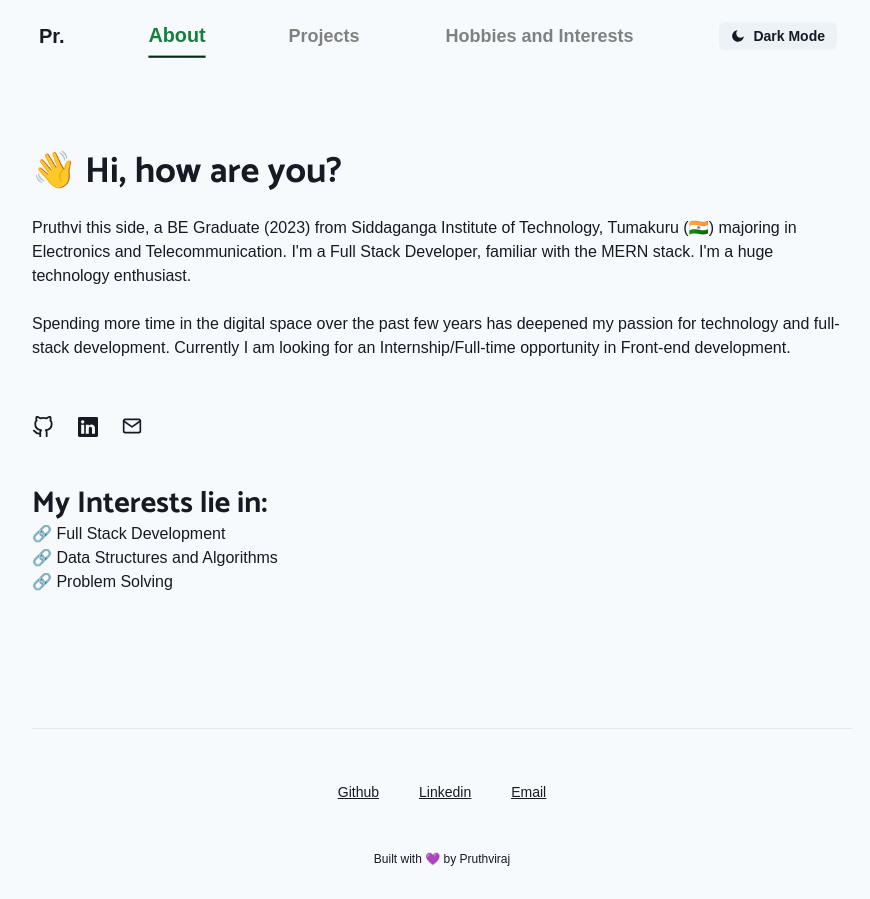
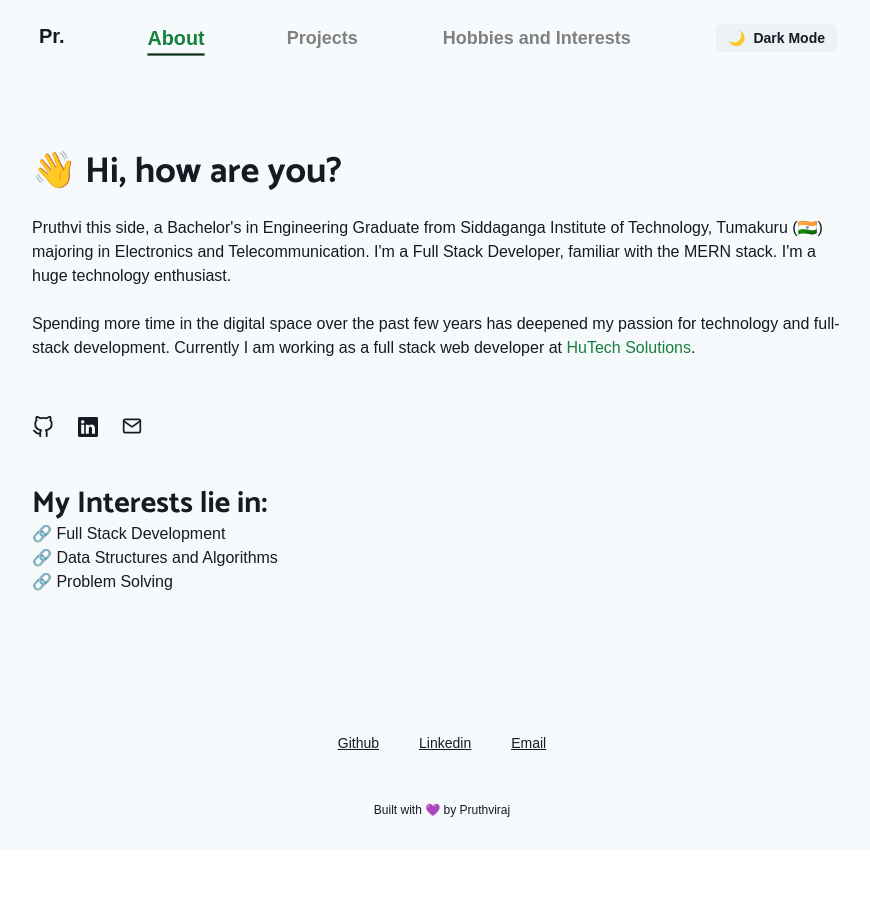
Before and after one commit to pruthviiiii/Mywebpage, a React (Create React App) app: page /about in a window 1280 px wide. Shown: the whole page, without its empty margins (198-1068 px from the left). After the commit the page ends 850 px from the top, so only its background shows below. Built offline with nearby package versions, Linux system fonts and the light colour scheme; a web font is replaced by a local one.

Commit message:
smallscreen toggle fixed

```diff
--- a/src/App.css
+++ b/src/App.css
@@ -118,3 +118,27 @@ footer {
     display: none;
   }
 }
+/* Optional if you're using plain CSS */
+.burgermenue {
+  position: fixed;
+  top: 0;
+  left: 0;
+  width: 100%;
+  height: 100%;
+  background-color: #f6f6f6; /* light mode */
+  display: flex;
+  justify-content: center;
+  align-items: center;
+  z-index: 50;
+}
+
+.dark .burgermenue {
+  background-color: #1a202c; /* dark mode */
+}
+
+.menu-box {
+  display: flex;
+  flex-direction: column;
+  gap: 10vh;
+  text-align: center;
+}
--- a/src/App.js
+++ b/src/App.js
@@ -1,19 +1,19 @@
-import React from "react";
+import React, { useState } from "react";
 import "./App.css";
 import Home from "./Home";
-import { useState } from "react";
 import About from "./Components/About";
-import { BrowserRouter as Router, Route, Link, Routes } from "react-router-dom";
 import Project from "./Components/Project";
 import HobbiesandInterests from "./Components/HobbiesandInterests";
-import { NavLink } from "react-router-dom";
+import { BrowserRouter as Router, Route, Link, Routes, NavLink } from "react-router-dom";
 
 function App() {
   const [darkmode, setDarkmode] = useState(false);
   const [menue, setMenue] = useState(false);
+
   const closebur = () => {
     setMenue(false);
   };
+
   const scrollUp2 = () => {
     window.scrollTo({
       top: 0,
@@ -22,12 +22,13 @@ function App() {
   };
 
   return (
-    <div className={`App ${darkmode && "dark"}  `}>
+    <div className={`App ${darkmode && "dark"}`}>
       <div className="bg-light-modeC dark:bg-Dark-modeC text-Dark-text dark:text-light-text">
         <Router>
           <div className="transition-colors">
-            <nav className="navdetail flex bg-nav-light dark:bg-nav-dark gap-2">
-              <div className="flex-1 flex justify-between ">
+            <nav className="navdetail flex bg-nav-light dark:bg-nav-dark gap-2 p-4 relative">
+              <div className="flex-1 flex justify-between items-center">
+                {/* Logo */}
                 <div className="flex-none">
                   <NavLink
                     to="/"
@@ -44,10 +45,10 @@ function App() {
                   >
                     Pr.
                   </NavLink>
+                </div>
 
-                </div>
-                <div className="router flex-1 flex justify-evenly font-semibold text-light-head">
-
+                {/* Links (Desktop Only) */}
+                <div className="router flex-1 justify-evenly font-semibold text-light-head hidden sm:flex">
                   <NavLink
                     to="/about"
                     onClick={scrollUp2}
@@ -63,91 +64,134 @@ function App() {
                     About
                   </NavLink>
 
-
-                  <NavLink to="/Projects" onClick={scrollUp2} className={({ isActive }) =>
+                  <NavLink
+                    to="/Projects"
+                    onClick={scrollUp2}
+                    className={({ isActive }) =>
                       `relative text-lg transition-all duration-200
                       hover:scale-110 hover:text-green-700
                       after:content-[''] after:absolute after:left-0 after:bottom-[-2px]
                       after:w-0 after:h-[2px] after:bg-green-950 after:transition-all after:duration-300
                       hover:after:w-full
                       ${isActive ? "scale-110 text-green-700 after:w-full" : ""}`
-  } >Projects</NavLink>
+                    }
+                  >
+                    Projects
+                  </NavLink>
 
-
-                  <NavLink to="/Hobbies" onClick={scrollUp2} className={({ isActive }) =>
+                  <NavLink
+                    to="/Hobbies"
+                    onClick={scrollUp2}
+                    className={({ isActive }) =>
                       `relative text-lg transition-all duration-200
                       hover:scale-110 hover:text-green-700
                       after:content-[''] after:absolute after:left-0 after:bottom-[-2px]
                       after:w-0 after:h-[2px] after:bg-green-950 after:transition-all after:duration-300
                       hover:after:w-full
                       ${isActive ? "scale-110 text-green-700 after:w-full" : ""}`
-  } >Hobbies and Interests</NavLink>
+                    }
+                  >
+                    Hobbies and Interests
+                  </NavLink>
+                </div>
 
-                </div>
-                <div className="flex-none mr-2 font-semibold text-sm gap-3">
+                {/* Desktop Dark Mode Toggle */}
+                <div className="flex-none mr-2 font-semibold text-sm gap-3 hidden sm:flex">
                   {darkmode ? (
                     <div
                       className="flex gap-2 px-3 py-1 rounded-md cursor-pointer bg-[rgba(255,255,255,0.08)]"
-                      onClick={() => { setDarkmode(!darkmode); }}
+                      onClick={() => setDarkmode(false)}
                     >
-                      <svg
-                        className="mt-[0.20rem]"
-                        stroke="currentColor"
-                        fill="currentColor"
-                        strokeWidth="0"
-                        viewBox="0 0 24 24"
-                        aria-hidden="true"
-                        height="1em"
-                        width="1em"
-                        xmlns="http://www.w3.org/2000/svg"
-                      >
-                        <g>
-                          <path fill="none" d="M0 0h24v24H0z" />
-                          <path d="M12 18a6 6 0 1 1 0-12 6 6 0 0 1 0 12z" />
-                        </g>
-                      </svg>
-                      <span className="text-[#e2e8f0]">Light Mode</span>
+                      🌞 <span className="text-[#e2e8f0]">Light Mode</span>
                     </div>
                   ) : (
                     <div
-                      className="flex gap-2 px-3 py-1 rounded-md cursor-pointer bg-[#edf2f7] relative"
-                      onClick={() => { setDarkmode(!darkmode); }}
+                      className="flex gap-2 px-3 py-1 rounded-md cursor-pointer bg-[#edf2f7]"
+                      onClick={() => setDarkmode(true)}
                     >
-                      <svg
-                        className="mt-[0.20rem]"
-                        stroke="currentColor"
-                        fill="currentColor"
-                        strokeWidth="0"
-                        viewBox="0 0 24 24"
-                        aria-hidden="true"
-                        height="1em"
-                        width="1em"
-                        xmlns="http://www.w3.org/2000/svg"
-                      >
-                        <g>
-                          <path fill="none" d="M0 0h24v24H0z" />
-                          <path d="M11.38 2.019a7.5 7.5 0 1 0 10.6 10.6C21.662 17.854 17.316 22 12.001 22 6.477 22 2 17.523 2 12c0-5.315 4.146-9.661 9.38-9.981z" />
-                        </g>
-                      </svg>
-                      <span>Dark Mode</span>
+                      🌙 <span>Dark Mode</span>
                     </div>
                   )}
+                </div>
+
+                {/* Mobile Buttons: Dark Mode & Burger */}
+                <div className="flex sm:hidden items-center gap-3">
+                  {/* Mobile Dark Mode Toggle */}
+                  <div className="flex-none font-semibold text-sm">
+                    {darkmode ? (
+                      <div
+                        className="flex gap-2 px-2 py-1 rounded-md cursor-pointer bg-[rgba(255,255,255,0.08)]"
+                        onClick={() => setDarkmode(false)}
+                      >
+                        🌞
+                      </div>
+                    ) : (
+                      <div
+                        className="flex gap-2 px-2 py-1 rounded-md cursor-pointer bg-[#edf2f7]"
+                        onClick={() => setDarkmode(true)}
+                      >
+                        🌙
+                      </div>
+                    )}
+                  </div>
+
+                  {/* Burger Menu Button */}
+                  <button
+                    onClick={() => setMenue(!menue)}
+                    className="text-xl focus:outline-none"
+                  >
+                    ☰
+                  </button>
                 </div>
               </div>
             </nav>
 
-            <div className="containerr">
+            {/* Burger Menu Content (Mobile Only) */}
             {menue && (
-                <div className="burgermenue">
-                  <div className="menu-box pt-[20vh] flex flex-col gap-[10vh] text-2xl sm:text-3xl bg-[#f6f6f6] dark:bg-[#1a202c] text-Dark-text dark:text-light-text">
-                    <Link to="/" onClick={() => { closebur(); scrollUp2(); }}>Home</Link>
-                    <Link to="/about" onClick={() => { closebur(); scrollUp2(); }}>About</Link>
-                    <Link to="/projects" onClick={() => { closebur(); scrollUp2(); }}>Projects</Link>
-                    <Link to="/Hobbies" onClick={() => { closebur(); scrollUp2(); }}>Hobbies and Interests</Link>
+              <div className="burgermenue sm:hidden fixed top-0 left-0 w-full h-full bg-[rgba(0,0,0,0.5)] z-50">
+                <div className="menu-box pt-[20vh] flex flex-col items-center gap-[10vh] text-2xl sm:text-3xl bg-[#f6f6f6] dark:bg-[#1a202c] text-Dark-text dark:text-light-text h-full">
+                  <Link
+                    to="/"
+                    onClick={() => {
+                      closebur();
+                      scrollUp2();
+                    }}
+                  >
+                    Home
+                  </Link>
+                  <Link
+                    to="/about"
+                    onClick={() => {
+                      closebur();
+                      scrollUp2();
+                    }}
+                  >
+                    About
+                  </Link>
+                  <Link
+                    to="/projects"
+                    onClick={() => {
+                      closebur();
+                      scrollUp2();
+                    }}
+                  >
+                    Projects
+                  </Link>
+                  <Link
+                    to="/Hobbies"
+                    onClick={() => {
+                      closebur();
+                      scrollUp2();
+                    }}
+                  >
+                    Hobbies and Interests
+                  </Link>
                 </div>
               </div>
             )}
 
+            {/* Main Content */}
+            <div className="containerr">
               <Routes>
                 <Route path="/" element={<Home />} />
                 <Route path="/about" element={<About />} />
@@ -156,17 +200,22 @@ function App() {
                 <Route path="*" element={<Home />} />
               </Routes>
 
-              <hr className="mt-12" />
-
+              {/* Footer */}
               <footer className="mt-5 pb-5 flex flex-col justify-evenly">
                 <div className="flex gap-10 mr-auto ml-auto mt-5 text-sm text-Dark-text underline dark:text-[#6b7280]">
-                  <a href="https://github.com/pruthviiiii" target="_blank" rel="noopener noreferrer">Github</a>
-                  <a href="https://www.linkedin.com/in/pruthviraj-hanumantharayappa/" target="_blank" rel="noopener noreferrer">Linkedin</a>
-                  <a href="mailto:pruthviraj3234@gmail.com" target="_blank" rel="noopener noreferrer">Email</a>
+                  <a href="https://github.com/pruthviiiii" target="_blank" rel="noopener noreferrer">
+                    Github
+                  </a>
+                  <a href="https://www.linkedin.com/in/pruthviraj-hanumantharayappa/" target="_blank" rel="noopener noreferrer">
+                    Linkedin
+                  </a>
+                  <a href="mailto:pruthviraj3234@gmail.com" target="_blank" rel="noopener noreferrer">
+                    Email
+                  </a>
                 </div>
                 <br />
                 <div className="font-medium text-Dark-text text-xs dark:text-light-text">
-                Built with <span role="img" aria-label="love">💜</span> by Pruthviraj
+                  Built with 💜 by Pruthviraj
                 </div>
               </footer>
             </div>
--- a/src/Components/About.jsx
+++ b/src/Components/About.jsx
@@ -11,7 +11,7 @@ function About() {
           </h1>
           <br />
           <p className="text-left">
-            Pruthvi this side, a BE Graduate (2023) from Siddaganga Institute
+            Pruthvi this side, a Bachelor's in Engineering Graduate from Siddaganga Institute
             of Technology, Tumakuru (🇮🇳) majoring in Electronics and
             Telecommunication. I'm a Full Stack Developer, familiar with the MERN
             stack. I'm a huge technology enthusiast.
@@ -19,8 +19,7 @@ function About() {
           <br />
           <p className="text-left">
           Spending more time in the digital space over the past few years has deepened my passion for technology and full-stack development.
-          Currently I am looking
-            for an Internship/Full-time opportunity in Front-end development.
+          Currently I am working as a full stack web developer at <a href="https://hutechsolutions.com/" target="_blank" rel="noopener noreferrer" className="text-green-700">HuTech Solutions</a>.
           </p>
           <br />
           <div className="flex gap-6 mt-8 mr-2">
```
Lines whose indentation alone changed are shown as unchanged.
